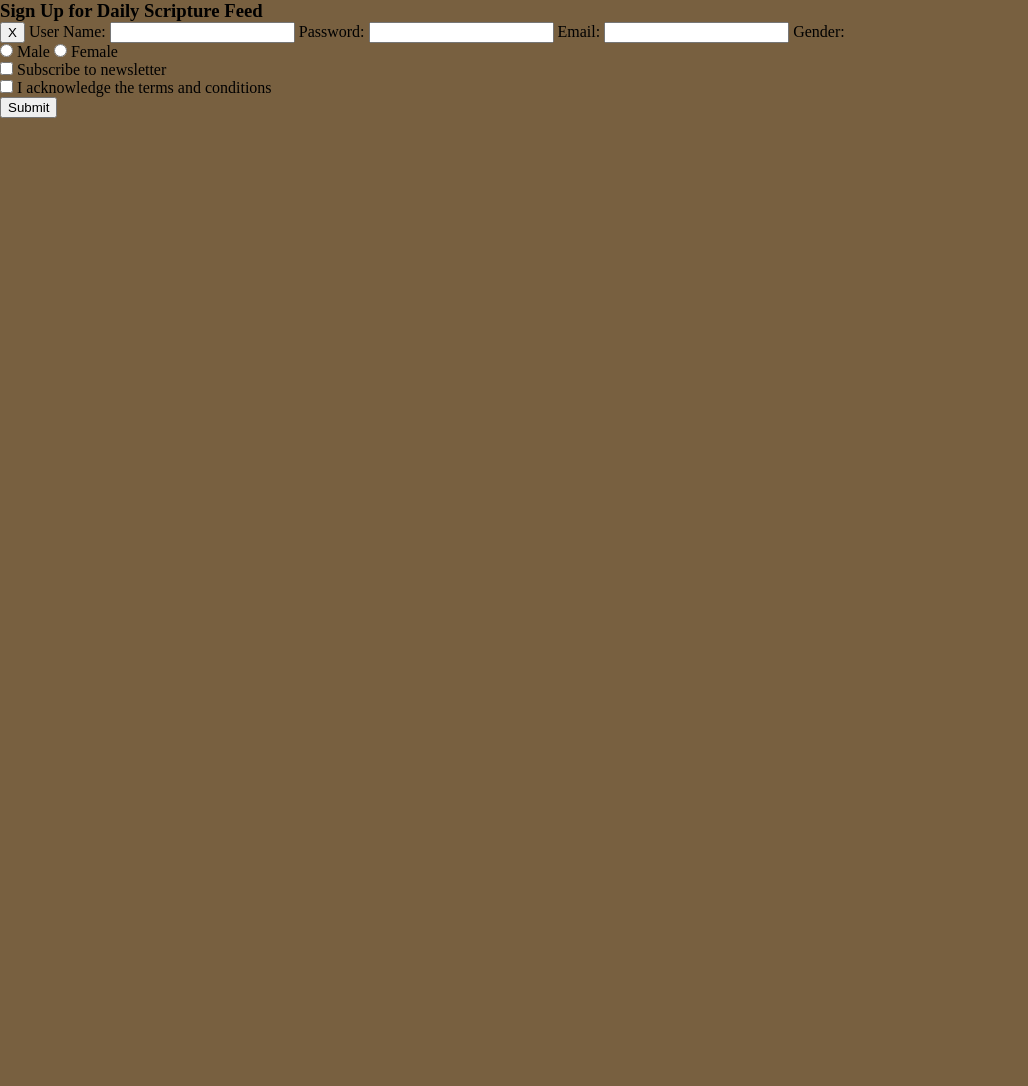
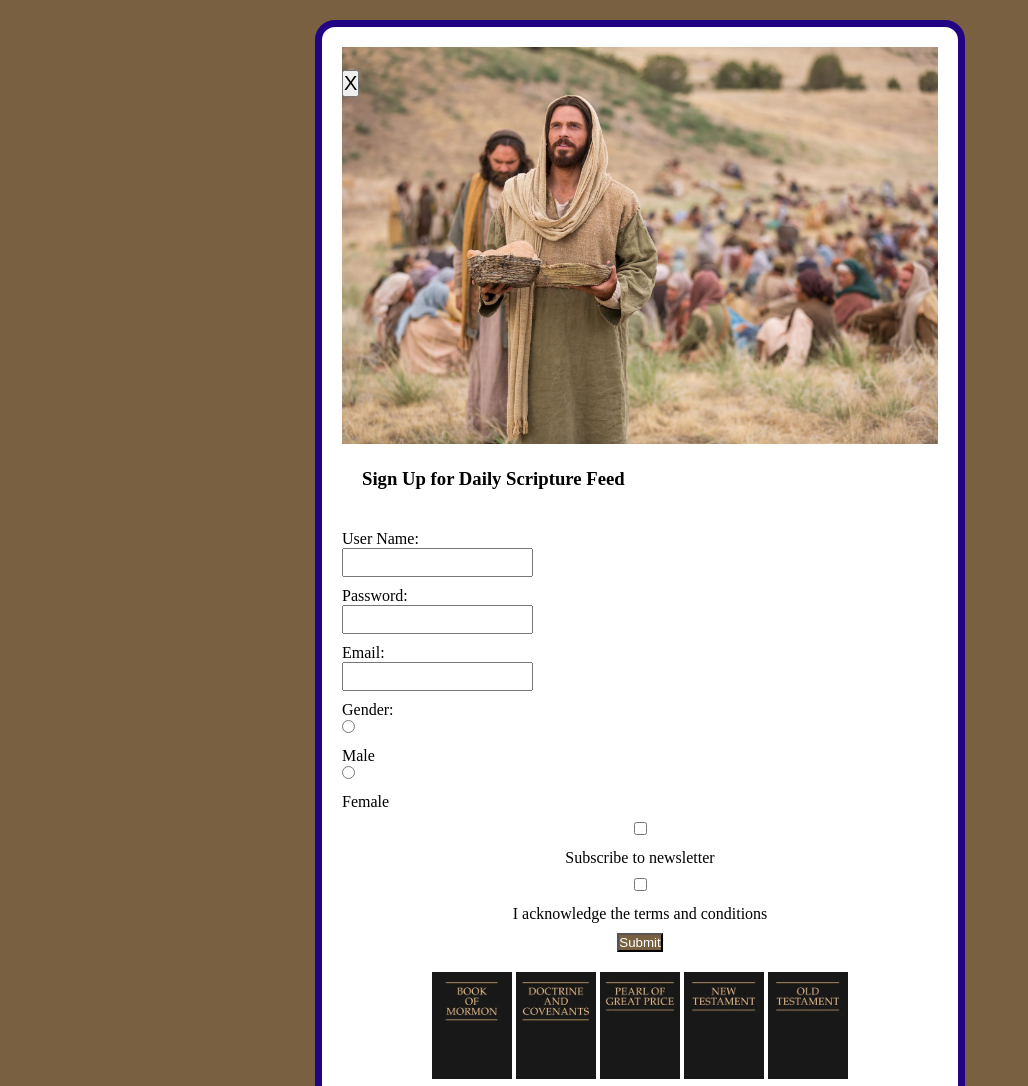
Before and after one commit to Sadie-Stillman/wdd130, a plain HTML site: page ice/signup/signup.html in a window 1280 px wide. Shown: the top 1086 px of the page, without its empty margins (0-1028 px from the left). Before the commit the page ends 800 px from the top, so only its background shows below. Drawn offline with Linux system fonts and the light colour scheme.

Commit message:
updated sigin

```diff
--- a/ice/signup/signup.html
+++ b/ice/signup/signup.html
@@ -9,10 +9,77 @@
     <style>
         * {
             margin: 0;
+            padding: 0;
+            box-sizing: border-box;
         }
 
         body {
             background: rgb(120, 96, 64);
+            font-family: "times new roman", serif;
+        }
+        form input {
+            padding: 5px;
+        }
+        #formContainer {
+            background: white;
+            padding: 20px;
+            border-radius: 20px;
+            width: 650px;
+            height: auto;
+            margin: 20px auto;
+            border: 7px solid #210384;
+        }
+
+        #closeBtn {
+            position: absolute;
+            top: 70px;
+            font-size: 20px;
+            cursor: pointer;
+
+        }
+
+        label {
+            display: block;
+            margin-top: 10px;
+        }
+
+
+        button[type="submit"] {
+            background-color: rgb(120, 96, 64);
+            color: white;
+            cursor: pointer;
+
+        }
+
+        button[type="submit"]:hover {
+            background-color: rgb(100, 80, 50);
+        }
+        section {
+            margin-top: 10px;
+            align-content: center;
+            text-align: center;
+        }
+        .topimgcontainer img{
+            width: 100%;
+            height: auto;
+        }
+        h3 {
+            align-items: center;
+            display: flex;
+            text-align: center;
+            margin-bottom: 20px;
+            padding: 20px;
+        }
+        #myform {
+            padding: 20px;
+            text-align: center;
+            display: flex;
+            flex-direction: column;
+            align-items: center;
+        }
+        footer {
+            text-align: center;
+            margin-top: 20px;
         }
     </style>
 
@@ -23,6 +90,9 @@
 
 <body>
     <div id="formContainer">
+        <div class="topimgcontainer">
+            <img src="images/jesus_feeds_5000.jpeg" alt="Top Image">
+        </div>
         <h3>Sign Up for Daily Scripture Feed</h3>
         <form id="myForm">
             <button type="button" id="closeBtn">X</button>
@@ -56,6 +126,10 @@
             <section>
                 <button type="submit">Submit</button>
             </section>
+
+            <footer>
+            <img src="images/book_of_mormon.webp" alt="Book of Mormon" width="80px"> <img src="images/doctrine_and_covenants.webp" alt="Doctrine and Covenants" width="80px"> <img src="images/pearl_of_great_price.webp" alt="Pearl of Great Price" width="80px"> <img src="images/new_testament.webp" alt="New Testament" width="80px"> <img src="images/old_testament.webp" alt="Old Testament" width="80px">
+            </footer>
         </form>
     </div>
 
```
